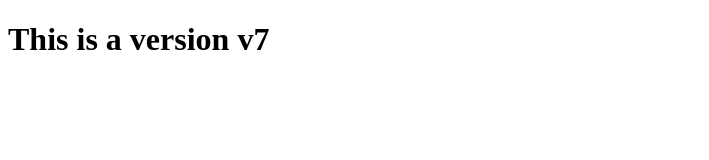
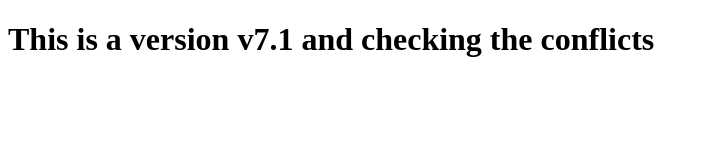
Before and after one commit to nauman-334/TestRepo, a plain HTML site: page index.html in a window 1280 px wide. Shown: the whole page, without its empty margins (0-709 px from the left). Drawn offline with Linux system fonts and the light colour scheme.

Commit message:
Chnage the version to 7.1 with conflicts

```diff
--- a/index.html
+++ b/index.html
@@ -7,6 +7,6 @@
     <title>Document</title>
 </head>
 <body>
-    <h1> This is a version v7</h1>
+    <h1> This is a version v7.1 and checking the conflicts</h1>
 </body>
 </html>
```
